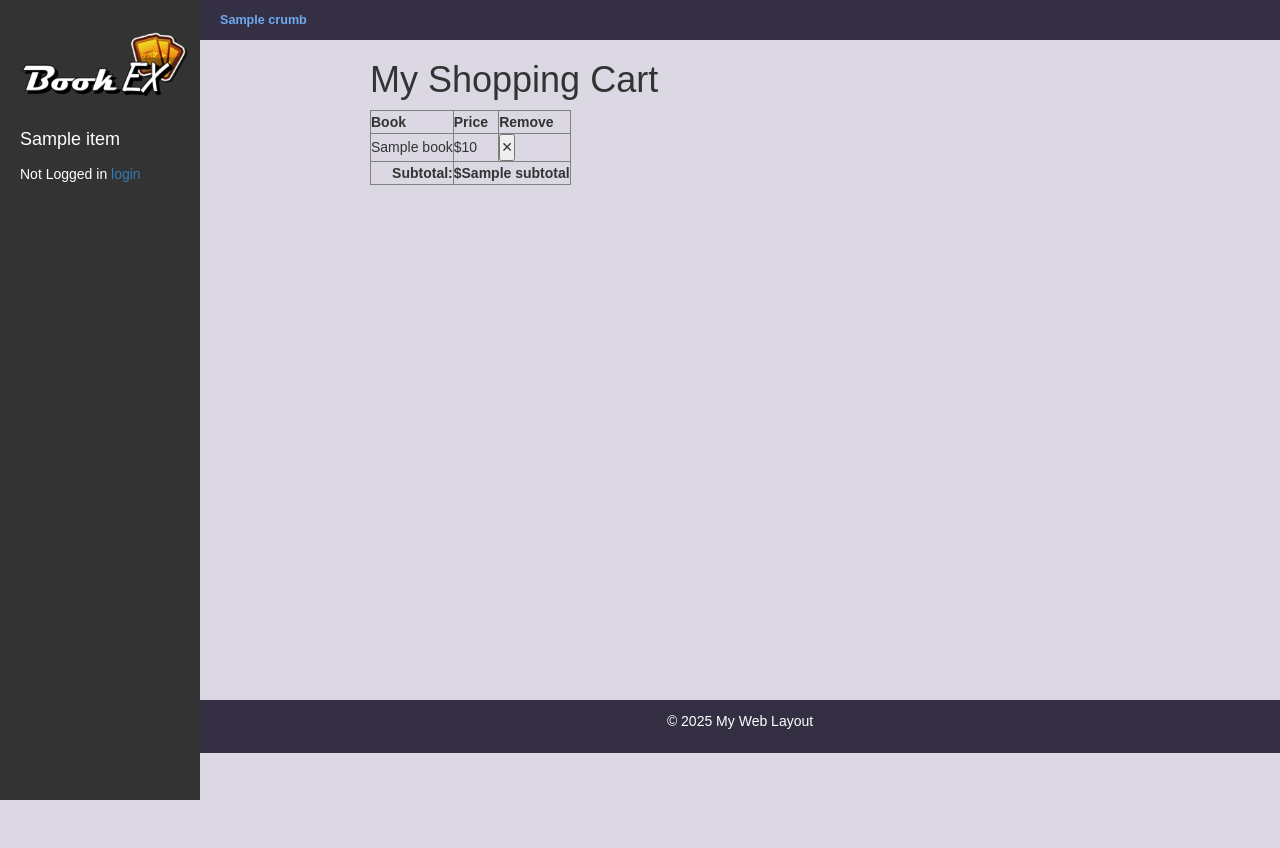
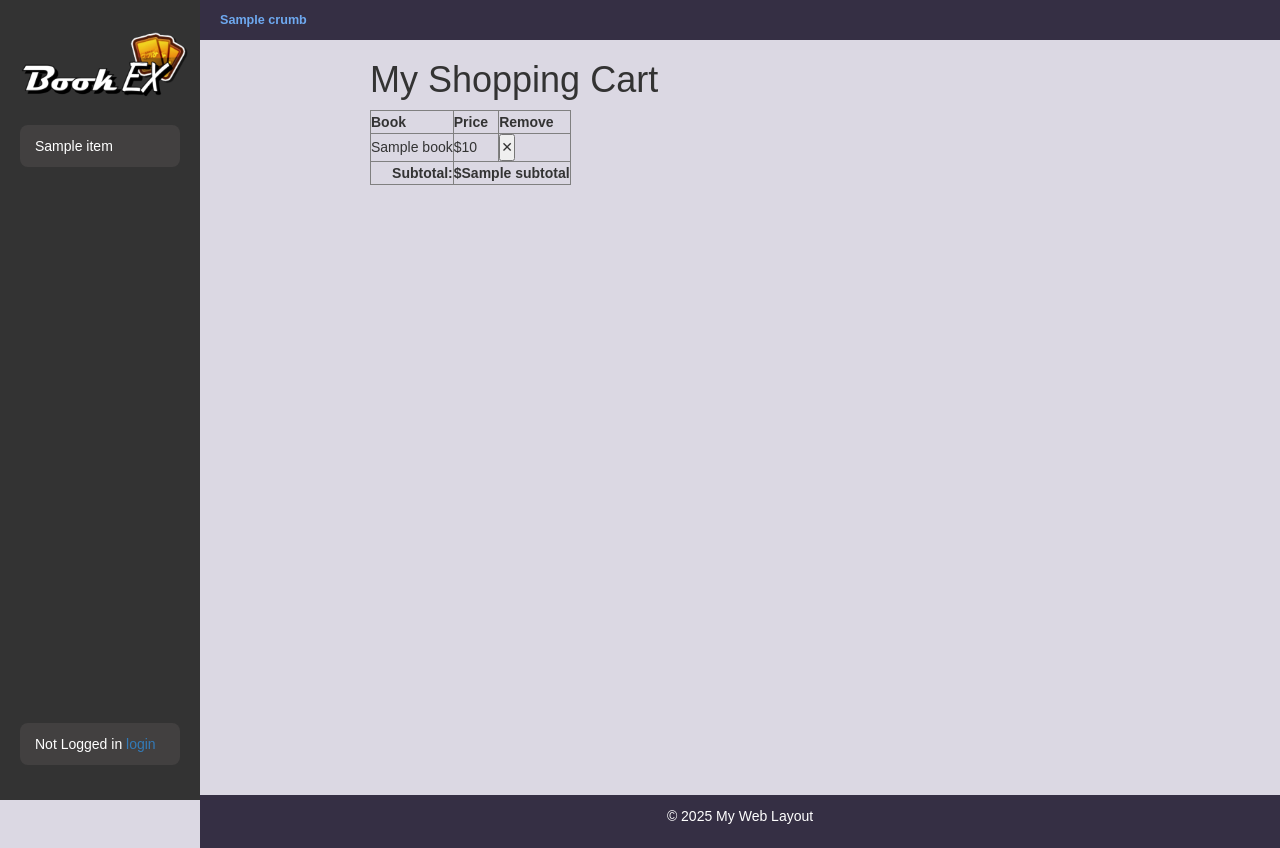
Before and after one commit to jmiralo84/BookEx, a Django app: template bookEx/templates/bookMng/cart.html in a window 1280 px wide. Before the commit the page ends 800 px from the top, so only its background shows below. Run offline with Django 3.2, Linux system fonts and the light colour scheme; the template is opened without the code that fills it: most values are stand-ins (such as "Sample title", 1, 10 or a date in 2020); some libraries are stand-ins or nearby versions.

Commit message:
Added rounded blocks to side nav, moved login down

```diff
--- a/bookEx/static/base.css
+++ b/bookEx/static/base.css
@@ -97,6 +97,9 @@ header {
     height: 100vh;
     /* --- Optional: Add scroll for long menus --- */
     overflow-y: auto; /* Add scrollbar if content exceeds height */
+
+    display: flex;
+    flex-direction: column;
 }
 
 .sidebar ul {
@@ -109,14 +112,45 @@ header {
 }
 
 .sidebar ul li a {
+    display: block;
+    padding: 10px 15px;
+    margin-bottom: 15px;
+    /* Text Color / Background Color */
     color: white;
+    background-color: #424040;
     text-decoration: none;
-    font-size: 18px;
+
+    border-radius: 8px;
+    transition: background-color 0.7s ease;
+
+}
+
+.sidebar ul li a ~ .active {
+    background-color: #007bff; /* Example active background color */
+    font-weight: bold;
 }
 
 .sidebar ul li a:hover {
     text-decoration: underline;
+    background-color: #2ef6a8;
+    color: #413f3f;
+    display: block;
 }
+
+.sidebar-user-info {
+    margin-top: auto;
+    display: block;
+    padding: 10px 15px;
+    margin-bottom: 15px;
+    /* Text Color / Background Color */
+    color: white;
+    background-color: #424040;
+    text-decoration: none;
+
+    border-radius: 8px;
+    transition: background-color 0.7s ease;
+}
+
 
 /* Main Content */
 .content {
@@ -143,10 +177,11 @@ footer {
     color: white;
     text-align: center;
     padding: 10px 0;
-    margin-top: 20px;
+    margin-top: 115px;
     top: 0;
     /* Added margin equal to sidebar width */
     margin-left: 200px;
+
 }
 
 footer p {
--- a/bookEx/templates/base.html
+++ b/bookEx/templates/base.html
@@ -43,11 +43,11 @@
     <div class="container">
         <nav class="sidebar">
 
-            <!-- ADD LOGO HERE -->
+            <!-- LOGO -->
             <div class="sidebar-logo">
                 <img src="{% static 'logo.png' %}" alt="Our Logo"/>
             </div>
-            <!-- END LOGO -->
+
 
             <ul>
                 {% block sidenav %}
@@ -61,19 +61,21 @@
                 {% endblock sidenav %}
             </ul>
 
-                <!-- PASTE THE BLOCK HERE and modify span -->
-            <span class="sidebar-user-info"> {# Add class, remove style attribute #}
+
+            <div class="sidebar-user-info"> {# Add class, remove style attribute #}
                 {% if user.is_authenticated %}
-                   {{ user.username}}
+
+                Hello {{ user|lower|capfirst }}!
                    <form action="{% url 'logout' %}?next=/" method="post">
-                       <button type="submit">logout</button>
+
+                       <button type="submit" class="btn btn-primary">Logout <i class="fa-solid fa-right-from-bracket"></i></button>
                        {% csrf_token %}
                    </form>
                 {% else %}
                    Not Logged in
                    <a href="{% url 'login' %}?next=/">login</a>
                 {% endif %}
-            </span>
+            </div>
             <!-- END OF PASTED BLOCK -->
 
         </nav>
```
